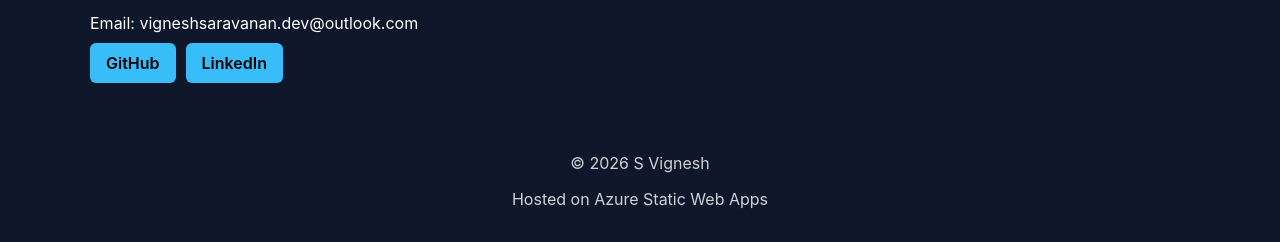
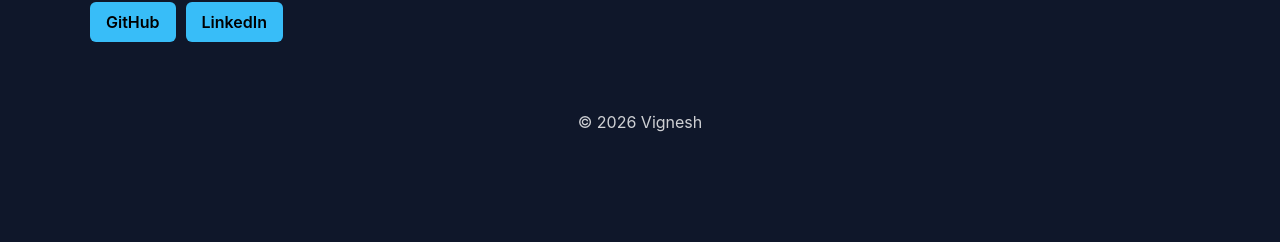
Before and after one commit to Vigneshs9899/data-engineer-portfolio, a React (Create React App) app: page / in a window 1280 px wide. Shown: the part 1785-2027 px from the top of the page. After the commit the page ends 1953 px from the top, so only its background shows below. Built offline with nearby package versions, Linux system fonts and the light colour scheme.

Commit message:
final edited version

```diff
--- a/public/index.html
+++ b/public/index.html
@@ -24,7 +24,7 @@
       work correctly both with client-side routing and a non-root public URL.
       Learn how to configure a non-root public URL by running `npm run build`.
     -->
-    <title>React App</title>
+    <title>Vignesh | Data Engineer</title>
   </head>
   <body>
     <noscript>You need to enable JavaScript to run this app.</noscript>
--- a/src/App.js
+++ b/src/App.js
@@ -286,9 +286,9 @@ function App() {
 
       <footer>
 
-        <p>© 2026 S Vignesh</p>
+        <p>© 2026 Vignesh</p>
 
-        <p>Hosted on Azure Static Web Apps</p>
+
 
       </footer>
 
```
Also changed, not shown: public/projects/sales-pipeline.png (renamed from public/sales-pipeline.png), public/projects/youtube-pipeline.png (renamed from public/youtube-pipeline.png).
